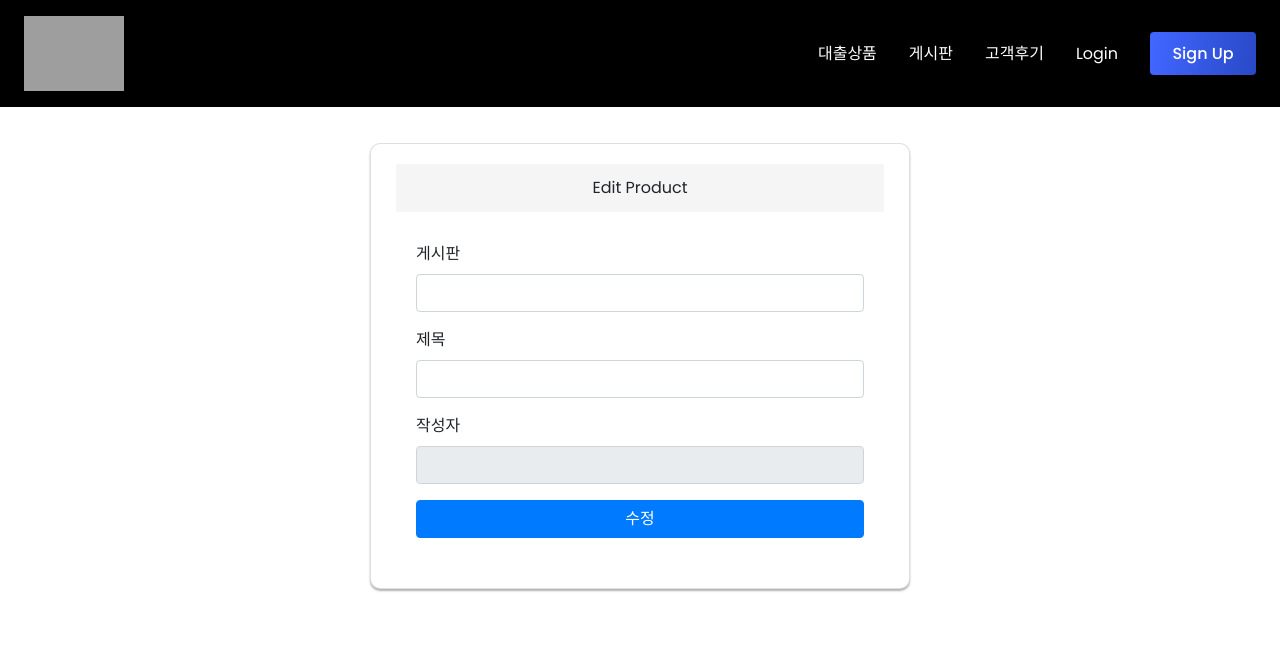
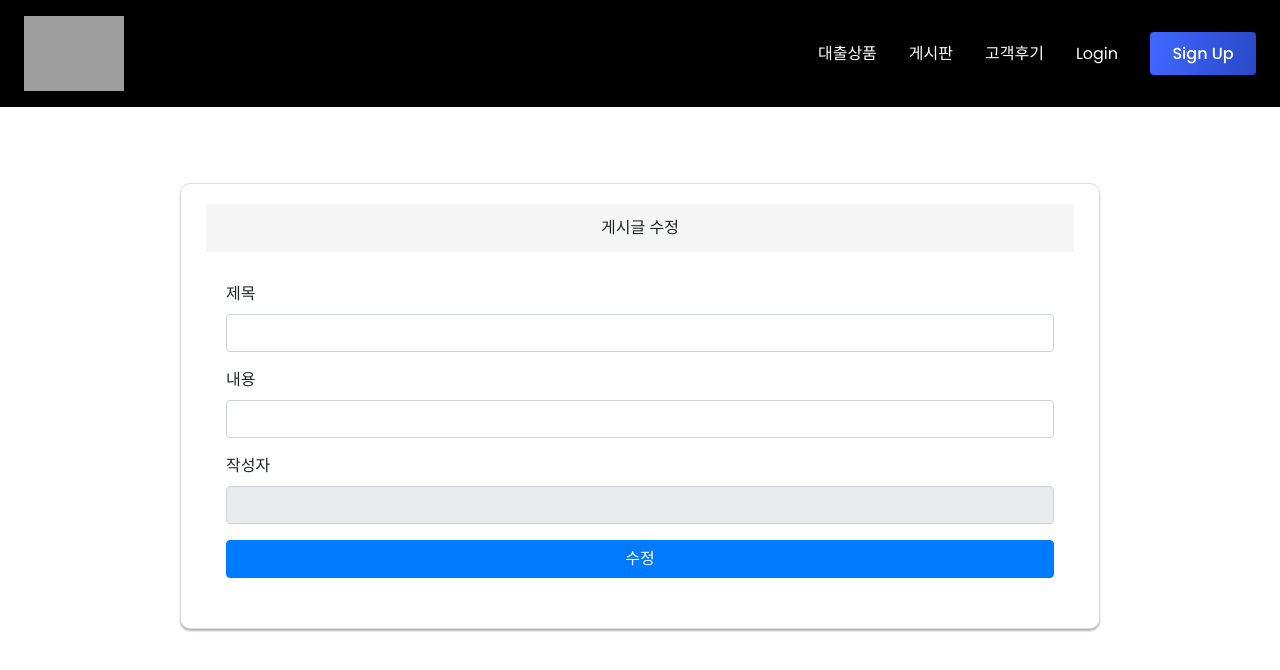
Before and after one commit to Hooddduck/BKHJ-frontend, a React (Create React App) app: page /editBoard/1 in a window 1280 px wide. Shown: the top 670 px of the page. Built offline with nearby package versions, Linux system fonts and the light colour scheme; no server answers; grey boxes are pictures that could not be loaded; the HTML template or start-up script is replaced by a standard one.

Commit message:
no message

```diff
--- a/src/component/AddBoard.jsx
+++ b/src/component/AddBoard.jsx
@@ -136,10 +136,6 @@ const AddBoard = () => {
                   <p className="fs-4-text-center text-success">{msg}</p>
                 )}
                 <div className="card-body"></div>
-                {/* 파일업로드 start */}
-
-                {/* 파일업로드 end */}
-                {/* 파일업로드 렌더링 start*/}
                 {progressInfos &&
                   progressInfos.val.length > 0 &&
                   progressInfos.val.map((progressInfo, index) => (
--- a/src/component/EditBoard.jsx
+++ b/src/component/EditBoard.jsx
@@ -2,6 +2,8 @@ import React, { useEffect, useState } from "react";
 import { useNavigate, useParams } from "react-router-dom";
 import boardService from "../services/board.service";
 import "./EditBoard.css";
+import ClassicEditor from "@ckeditor/ckeditor5-build-classic";
+import { CKEditor } from "@ckeditor/ckeditor5-react";
 
 const EditBoard = () => {
   const [board, setBoard] = useState({
@@ -48,17 +50,18 @@ const EditBoard = () => {
 
   return (
     <>
+    <div className="EditBoard-wrapper">
       <div className="container mt-3">
         <div className="row">
-          <div className="col-md-6 offset-md-3">
+        <div className="col-md-10">
             <div className="card">
-              <div className="card-header fs-3 text-center">Edit Product</div>
+            <div className="card-header fs-3 text-center">게시글 수정</div>
               {msg && <p className="fs-4 text-center text-success">{msg}</p>}
 
               <div className="card-body">
                 <form onSubmit={(e) => BoardUpdate(e)}>
                   <div className="mb-3">
-                    <label>게시판</label>
+                    <label>제목</label>
                     <input
                       type="text"
                       name="title"
@@ -69,7 +72,7 @@ const EditBoard = () => {
                   </div>
 
                   <div className="mb-3">
-                    <label>제목</label>
+                    <label>내용</label>
                     <input
                       type="text"
                       name="content"
@@ -95,6 +98,7 @@ const EditBoard = () => {
           </div>
         </div>
       </div>
+      </div>
     </>
   );
 };
```
